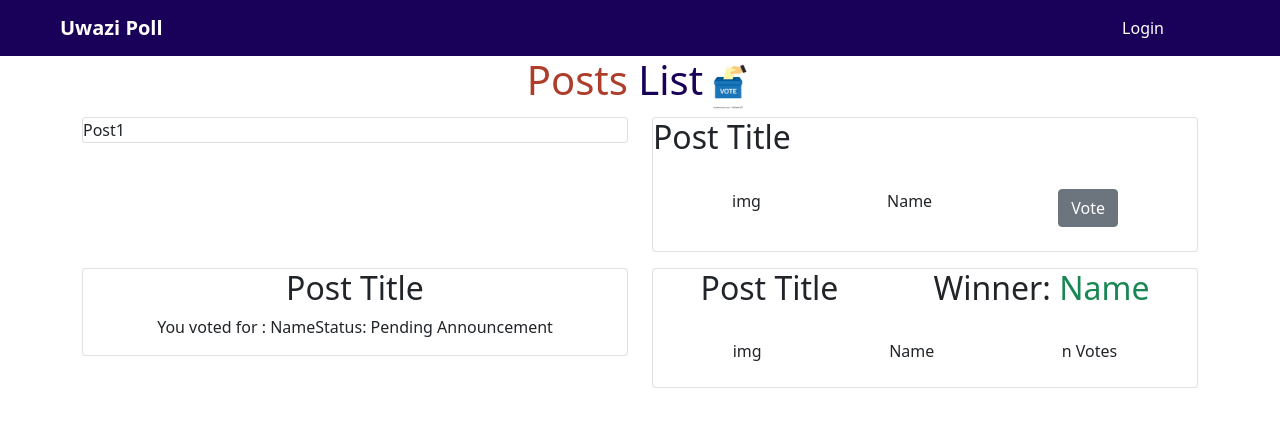
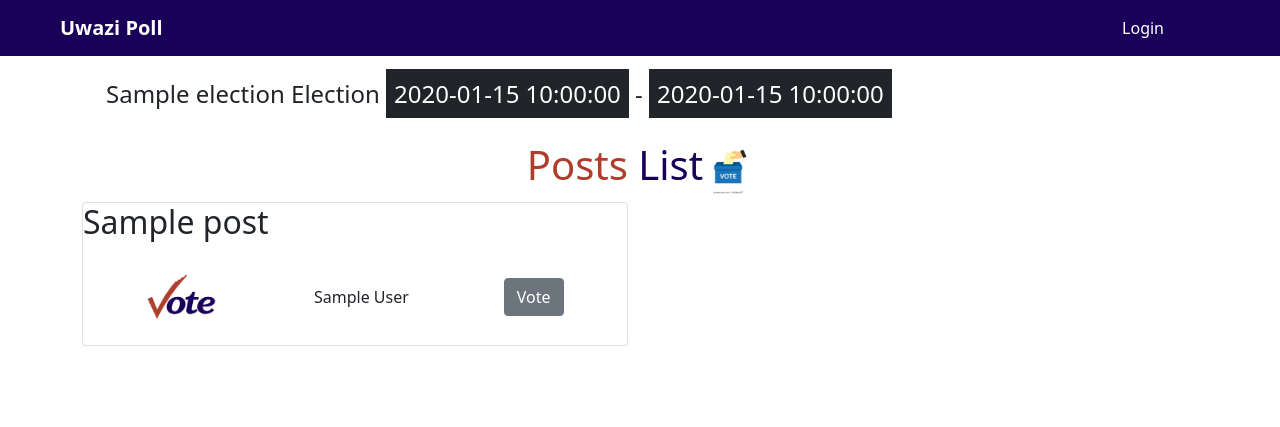
Before and after one commit to githaefrancis/uwazi-poll, a Flask app: page /election/1/vote in a window 1280 px wide. Shown: the top 427 px of the page. Run offline with Flask 2, Linux system fonts and the light colour scheme; tables that the repository leaves empty hold one stand-in row (values such as "Sample post"); some libraries are stand-ins or nearby versions.

Commit message:
display candidates per post

```diff
--- a/app/main/views.py
+++ b/app/main/views.py
@@ -1,10 +1,10 @@
 from flask import render_template,request,redirect,url_for,flash
 from flask_login import current_user,login_required
-from app.models import User
+from app.models import Election, User
 from . import main
 from werkzeug.utils import secure_filename
 import os
-from ..request import get_elections, get_posts_count_for_all_elections
+from ..request import get_elections, get_posts_count_for_all_elections,get_candidates_for_all_posts_per_election, get_posts_per_election
 
 
 ALLOWED_EXTENSIONS={'png','jpg','jpeg','gif'}
@@ -26,7 +26,10 @@ def home():
 
 @main.route('/election/<id>/vote')
 def vote(id):
-  return render_template('main/vote.html')
+  election=Election.query.filter_by(id=id).first()
+  posts=get_posts_per_election(id)
+  all_candidates=get_candidates_for_all_posts_per_election(id)
+  return render_template('main/vote.html',election=election,all_candidates=all_candidates,posts=posts)
 
 
 def allowed_file(filename):
--- a/app/models.py
+++ b/app/models.py
@@ -72,6 +72,7 @@ class Election(db.Model):
   start_time=db.Column(db.DateTime)
   end_time=db.Column(db.DateTime)
   active=db.Column(db.Boolean,default=False)
+  status=db.Column(db.String(50),default="open")
   posts=db.relationship('Post',backref="election",lazy='dynamic')
 
   def save_election(self):
--- a/app/request.py
+++ b/app/request.py
@@ -30,6 +30,15 @@ def get_candidates_per_post(id):
 
   return Candidate.query.filter_by(post_id=id).all()
 
+def get_candidates_for_all_posts_per_election(id):
+  candidates_dict={}
+  posts=get_posts_per_election(id)
+  for post in posts:
+    candidates_list=get_candidates_per_post(post.id)
+    candidates_dict[post.id]=candidates_list
+
+  return candidates_dict
+
 def get_votes_for_candidate_count_per_post(id):
 
   '''
@@ -43,6 +52,8 @@ def get_votes_for_candidate_count_per_post(id):
     votes_dict[candidate.id]=vote_count
 
   return votes_dict
+
+
 
 def get_posts_count_for_all_elections():
   '''
@@ -79,14 +90,16 @@ def has_voted(voter_id,post_id):
 
 def get_the_winner_in_a_post(post_id):
   votes=get_votes_for_candidate_count_per_post(post_id)
-  highest_vote_candidate_id=max(votes,key=votes.get)
-  if votes[highest_vote_candidate_id]>0:
-    candidate=Candidate.query.filter_by(id=highest_vote_candidate_id).first()
-    return candidate.user.name
+  if votes:
+    highest_vote_candidate_id=max(votes,key=votes.get)
+    if votes[highest_vote_candidate_id]>0:
+      candidate=Candidate.query.filter_by(id=highest_vote_candidate_id).first()
+      return candidate.user.name
 
+    else:
+      return None
   else:
-    return None
-
+     return None
 def get_all_election_winners(election_id):
   all_election_winners={}
   all_posts=get_posts_per_election(election_id)
--- a/app/templates/main/macros.html
+++ b/app/templates/main/macros.html
@@ -26,9 +26,57 @@
 {%endif%}
 {% endmacro %}
 
-{%macro displayPostCard(post_list) %}
+{%macro displayPostCard(election,post_list,candidate_dict) %}
 
 {% for post in post_list %}
+{% if post.election.status=='closed' %}
+<div class="col-lg-6">
+  <div class="card mb-3">
+
+    <h2 class="d-flex justify-content-around"><span>Post Title</span>  <span>Winner: <span class="text-success"> Name</span></span> </h2>
+    <div class="d-flex justify-content-around my-2 p-3">
+      {% for candidate in candidate_dict[post.id] %}
+      <span><img src="{{url_for('static',filename='asset-images/vote_icon.png')}}" alt=""></span>
+
+      <span>{{candidate.name}}</span>
+
+      <span> n Votes </span>
+
+      {% endfor %}
+    </div>
+
+  </div>
+
+</div>
+
+{% elif post.election.status=='open' %}
+
+<div class="col-lg-6">
+  <div class="card mb-3">
+
+    <h2>{{post.title}}</h2>
+
+      {% for candidate in candidate_dict[post.id] %}
+    <div class="d-flex justify-content-around align-items-center my-2 p-3">
+
+      <span><img src="{{url_for('static',filename='asset-images/vote_icon.png')}}" height="48" alt=""></span>
+
+      <span>{{candidate.user.name}}</span>
+
+      <span> <a href="" class="btn btn-secondary">Vote </a> </span>
+
+    </div>
+      {% endfor %}
+
+
+
+  </div>
+
+</div>
+
+
+{% endif %}
+
 
 
 
--- a/app/templates/main/vote.html
+++ b/app/templates/main/vote.html
@@ -6,68 +6,13 @@
 {% block content %}
 
 <div class="container">
-  <h1 class="text-center"><span id="act">Posts</span>&nbsp<span id="election">List</span><img src="{{url_for('static',filename='asset-images/hand-voting-ballot-box-icon-260nw-1342666157.jpg')}}" style="height: 50px; width:50px;"></h1>
+  <h4 class="p-4">{{election.title}} Election <span class="bg-dark text-white p-2">{{election.start_time}}</span> - <span class="bg-dark text-white p-2">{{election.end_time}}</span></h4>
+  <h1 class="text-center"><span id="act"> Posts</span>&nbsp<span id="election">List</span><img src="{{url_for('static',filename='asset-images/hand-voting-ballot-box-icon-260nw-1342666157.jpg')}}" style="height: 50px; width:50px;"></h1>
 
 <div class="row">
 
-  <div class="col-lg-6">
-    <div class="card">
 
-      Post1
-    </div>
-
-  </div>
-<!-- Active voting -->
-  <div class="col-lg-6">
-    <div class="card mb-3">
-
-      <h2>Post Title</h2>
-      <div class="d-flex justify-content-around my-2 p-3">
-
-        <span>img</span>
-
-        <span>Name</span>
-
-        <span> <a href="" class="btn btn-secondary">Vote </a> </span>
-      </div>
-
-    </div>
-
-  </div>
-
-  <!-- waiting -->
-  <div class="col-lg-6">
-    <div class="card">
-
-      <h2 class="d-flex justify-content-center">Post Title</h2>
-      <div class="d-flex justify-content-center align-items-center">
-      <p>You voted for : Name</p>
-
-      <p>Status: Pending Announcement</p>
-    </div>
-    </div>
-
-  </div>
-
-  <!-- Results -->
-  <div class="col-lg-6">
-    <div class="card mb-3">
-
-      <h2 class="d-flex justify-content-around"><span>Post Title</span>  <span>Winner: <span class="text-success"> Name</span></span> </h2>
-      <div class="d-flex justify-content-around my-2 p-3">
-
-        <span>img</span>
-
-        <span>Name</span>
-
-        <span> n Votes </span>
-      </div>
-
-    </div>
-
-  </div>
-
-
+{{macro.displayPostCard(election,posts,all_candidates)}}
 
 
 </div>
```
Also changed, not shown: migrations/versions/c1b737aef299_add_status_column_to_the_election_model.py (added, +28 -0 lines).
